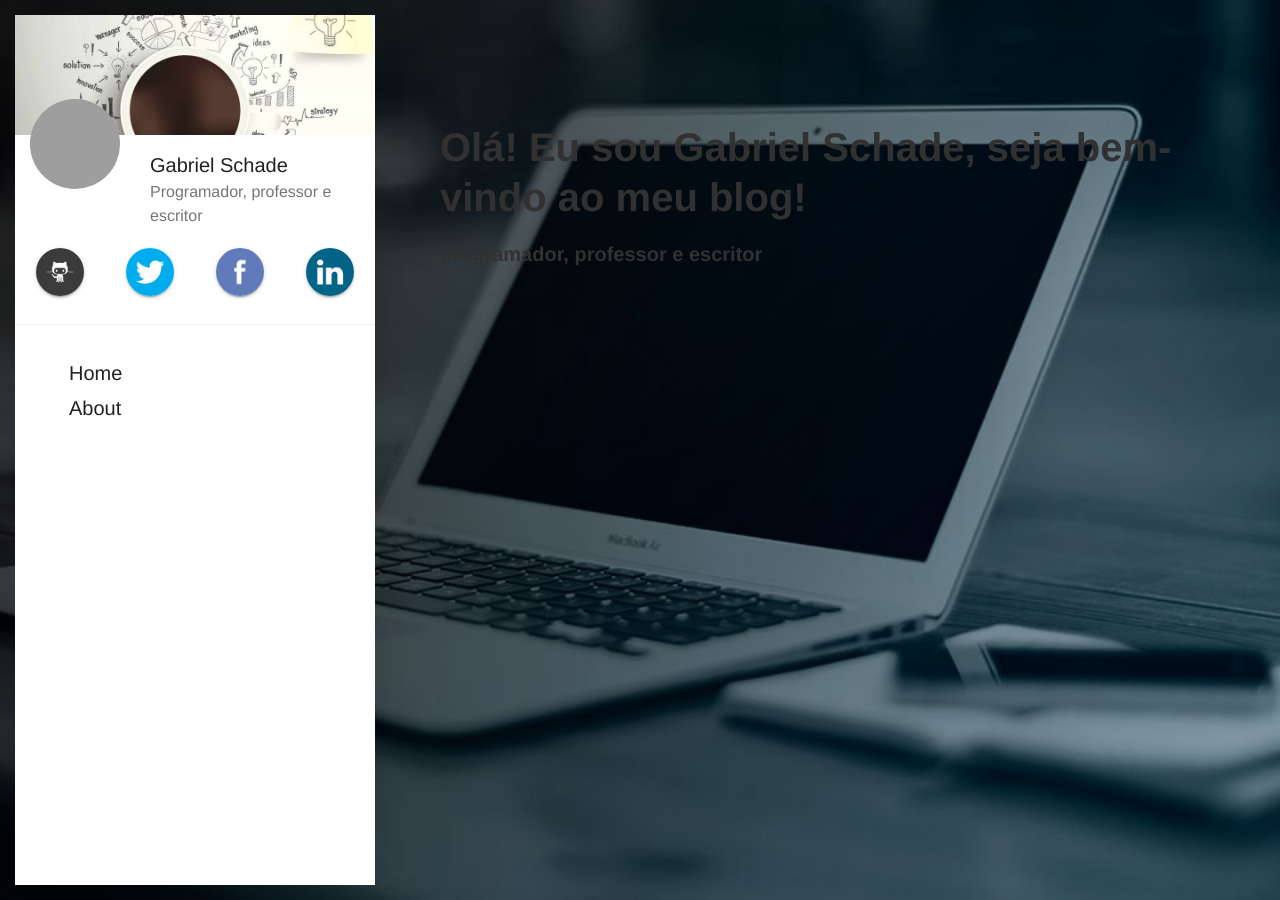
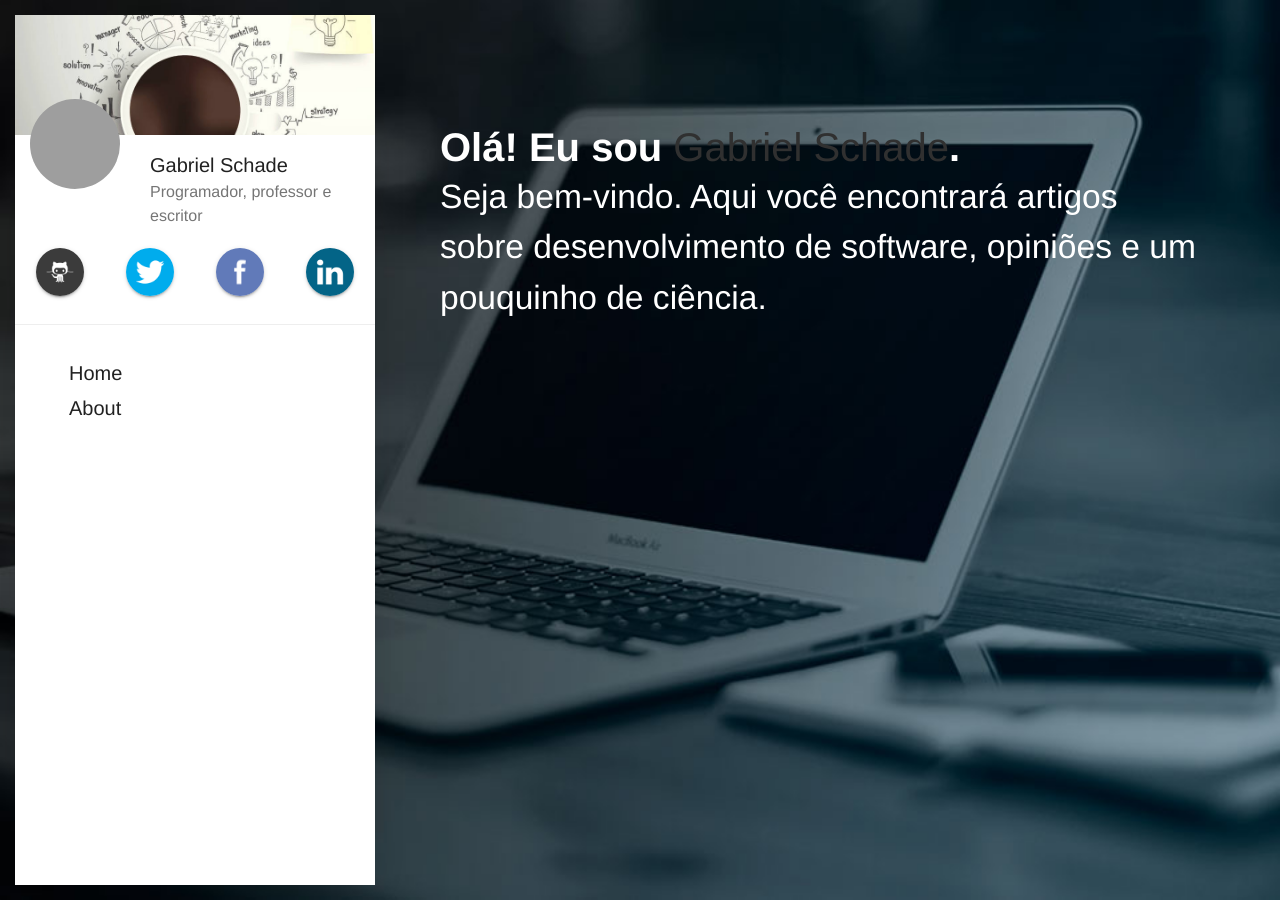
Before and after one commit to gabrielschade/gabrielschade.github.io, a Jekyll site: the page built from index.md, in a window 1280 px wide and 900 px high. Built offline with Jekyll 4.4.1, drawn with Linux system fonts in a browser that asks for light colours; nearby versions of some CDN libraries; comment, search, counter and statistics services are not loaded; grey boxes are pictures that could not be loaded.

Commit message:
teste-intro

```diff
--- a/_layouts/home.html
+++ b/_layouts/home.html
@@ -11,8 +11,10 @@
 
     <div class="content container intro-content">
       <div class="content-bottom padding-bottom-80">
-          <h1 class="text-lg margin-bottom-0">Olá! Eu sou Gabriel Schade, seja bem-vindo ao meu blog!</h1>
-          <h5>programador, professor e escritor</h5>
+          <h1 class="text-lg white-text margin-bottom-0">Olá! Eu sou <strong>Gabriel Schade</strong>.</h1>
+          <p class="flow-text white-text">
+            Seja bem-vindo. Aqui você encontrará artigos sobre desenvolvimento de software, opiniões e um pouquinho de ciência.
+          </p>
       </div>
 
     </div>
--- a/css/blog.css
+++ b/css/blog.css
@@ -101,3 +101,7 @@
 .intro-content{
     height: 100vh;
 }
+
+.white-text{
+    color:white;
+}
```
